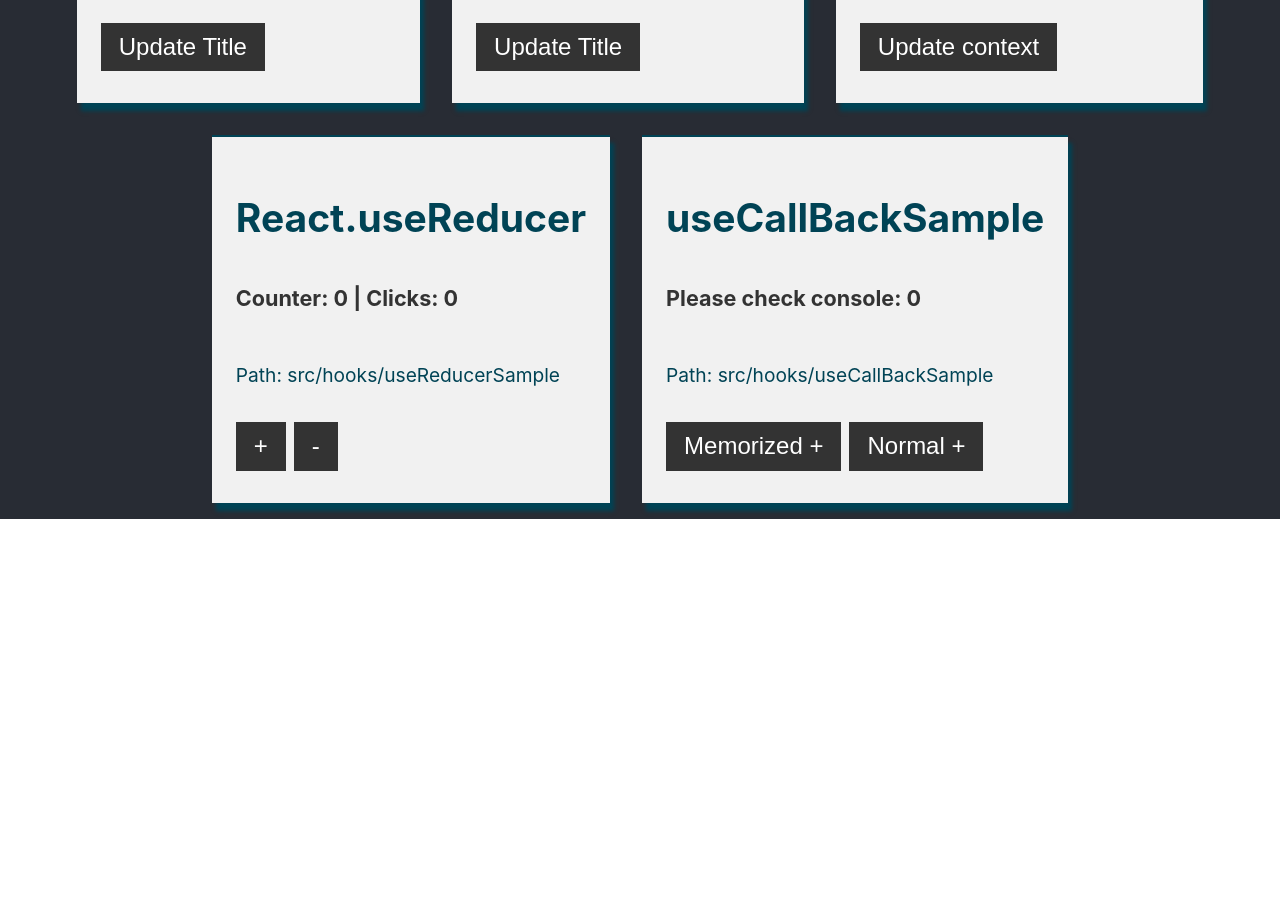
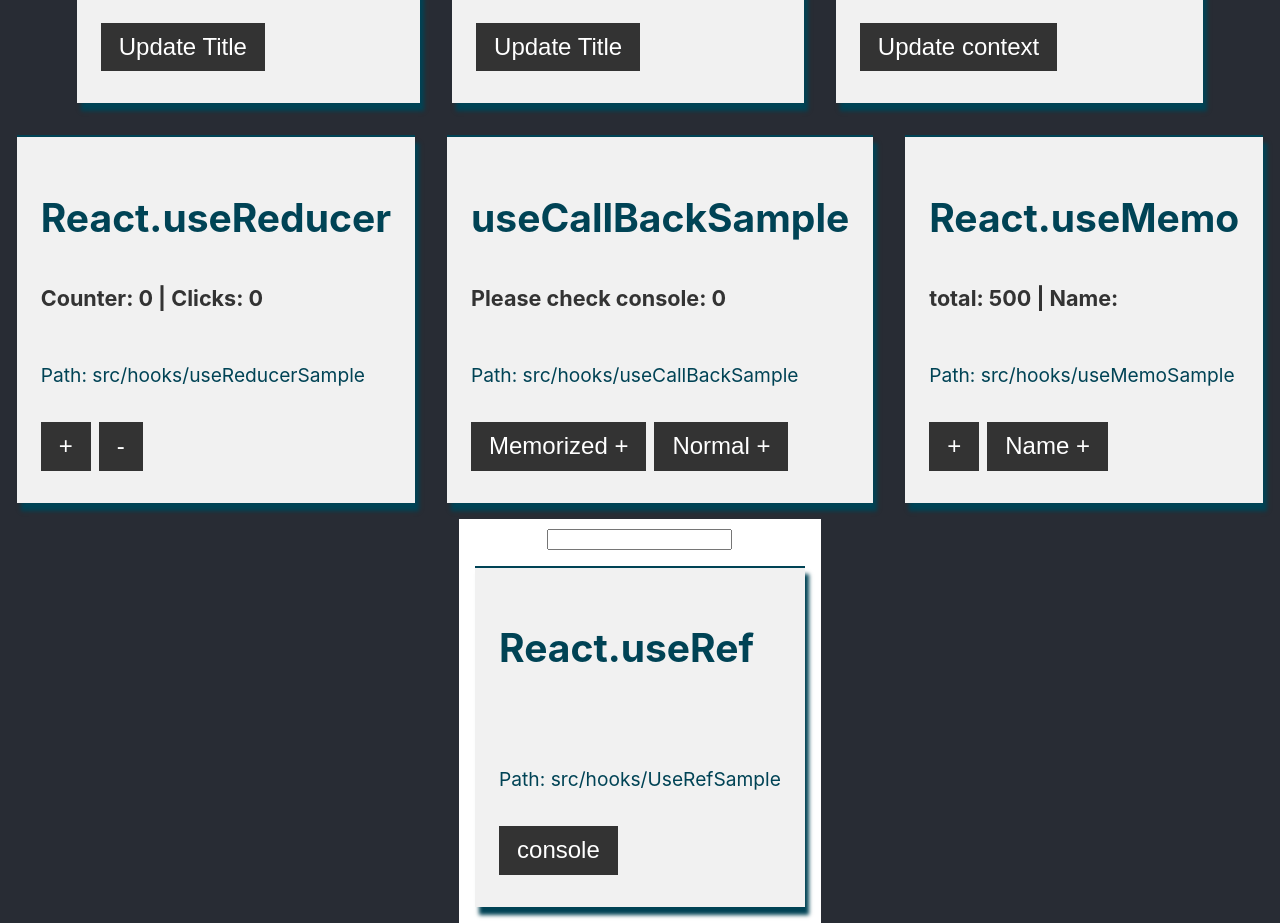
Before and after one commit to Andersonlimahw/react-hooks-samples, a React (Vite) app: page / in a window 1280 px wide. Shown: the part 600-1523 px from the top of the page. Before the commit the page ends 1119 px from the top, so only its background shows below. Built offline with nearby package versions, Linux system fonts and the light colour scheme.

Commit message:
feat: useMemo && useRef

```diff
--- a/index.html
+++ b/index.html
@@ -1,10 +1,11 @@
 <!DOCTYPE html>
-<html lang="en">
+<html lang="pt-br">
   <head>
     <meta charset="UTF-8" />
     <link rel="icon" type="image/svg+xml" href="/src/favicon.svg" />
     <meta name="viewport" content="width=device-width, initial-scale=1.0" />
-    <title>Vite App</title>
+    <meta name="author" content="Anderson Lima" />
+    <title>React Hooks | Anderson Lima</title>
   </head>
   <body>
     <div id="root"></div>
--- a/src/App.tsx
+++ b/src/App.tsx
@@ -7,6 +7,8 @@ import { useState } from 'react';
 import { UserProvider } from './contexts/UserContext';
 import { UseReducerSample } from './hooks/useReducerSample';
 import { UseCallBackSample } from './hooks/useCallBackSample';
+import { UseMemoSample } from './hooks/useMemoSample';
+import { UseRefSample } from './hooks/useRefSample';
 
 const defaultUserData =  {
   name: 'Anderson Lima',
@@ -35,6 +37,8 @@ function App() {
 
         <UseReducerSample />
         <UseCallBackSample />
+        <UseMemoSample />
+        <UseRefSample />
       </main>
     </div>
   )
--- a/src/components/Card/index.tsx
+++ b/src/components/Card/index.tsx
@@ -1,12 +1,12 @@
 import { MouseEventHandler } from 'react';
 type Props = {
     title: string;
-    description: string;
+    description: string | any;
     path: string;
     action?: MouseEventHandler<HTMLButtonElement> | any;
     actionLabel?: string;
     additionalAction?: MouseEventHandler<HTMLButtonElement> | any;
-    additionalActionLabel?: string
+    additionalActionLabel?: string,
 }
 
 import {
--- /dev/null
+++ b/src/hooks/useMemoSample/index.tsx
@@ -0,0 +1,33 @@
+import React from 'react';
+import { Card } from '../../components/Card/index';
+
+
+export const UseMemoSample : React.FC = () => {
+    const [counterMemo, setCounterMemo]  = React.useState(0);
+    const [name, setName] = React.useState('');
+
+    // Retorna a função memorizada:
+    const handlePlusMemorized = React.useCallback(() => {
+        console.log(counterMemo);
+        setCounterMemo(prevState => prevState + 1);
+    }, []);
+
+    // Executa a função como valor memorizado
+    const total = React.useMemo(() => {
+        return (counterMemo + 10 * 10 * 5 );
+    }, [counterMemo])
+
+
+    return (
+            <Card
+                title="React.useMemo"
+                description={`total: ${total} | Name: ${name}`}
+                path="useMemoSample"
+                action={handlePlusMemorized}
+                actionLabel="+"
+                additionalAction={() => setName('Lemon')}
+                additionalActionLabel="Name +"
+
+            />
+    )
+}
--- /dev/null
+++ b/src/hooks/useRefSample/index.tsx
@@ -0,0 +1,37 @@
+import React from 'react';
+import { Card } from '../../components/Card/index';
+
+export const UseRefSample : React.FC = () => {
+    console.log('UseRefSample Rendered');
+    const [description, setDescription] = React.useState('');
+    const inputRef = React.useRef(null);
+
+    function handlePrintName() {
+        console.log('inputRef', inputRef);
+        if(inputRef && inputRef.current){
+            alert(inputRef.current.value)
+            setDescription(`Valor atualizado: ${inputRef.current.value}`);
+        }
+    }
+
+    return (
+            <div style={{
+                display: 'inline-block',
+                background: '#fff',
+                padding: 0}
+            }>
+                <input
+                    type="text"
+                    ref={inputRef}
+                />
+                <Card
+                    title="React.useRef"
+                    description={description}
+                    path="UseRefSample"
+                    action={handlePrintName}
+                    actionLabel="console"
+                />
+            </div>
+
+    )
+}
```
Also changed, not shown: src/hooks/useMemoSample/README.md (added), src/hooks/useRefSample/README.md (added).
